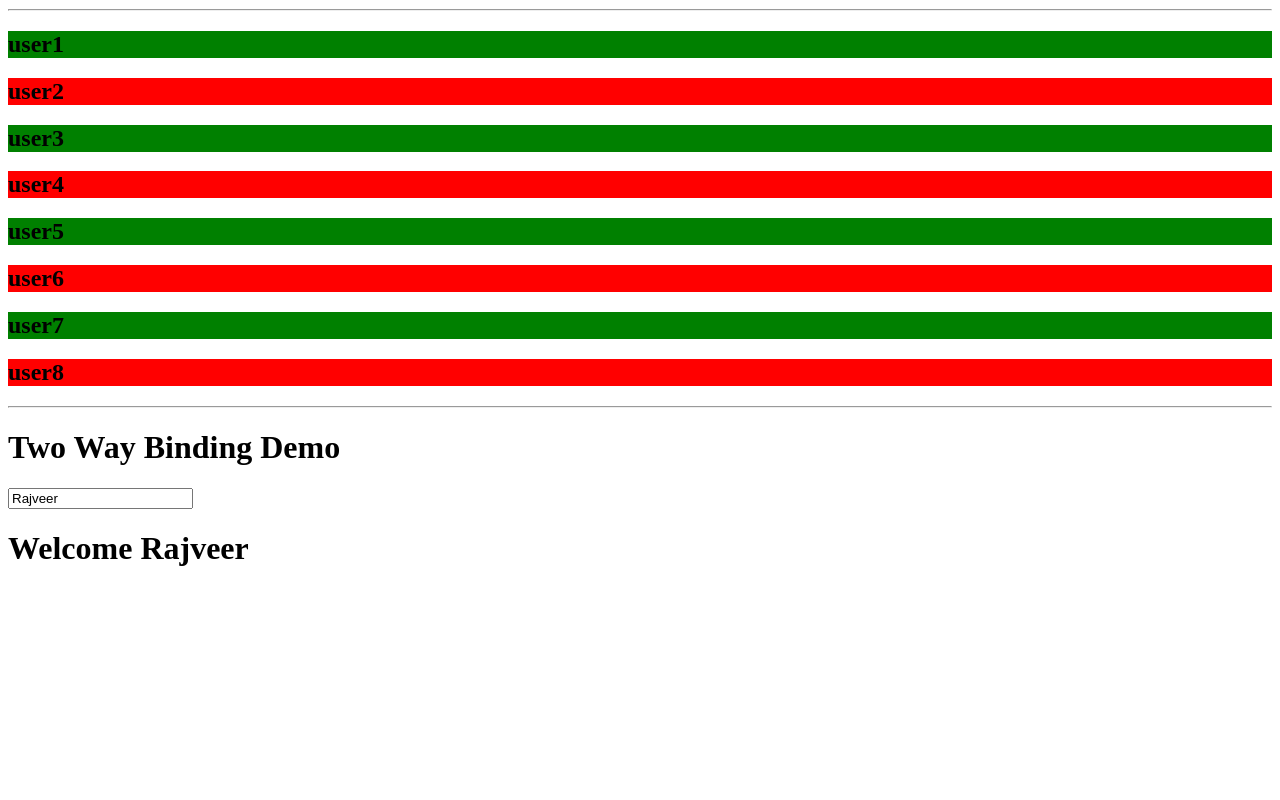
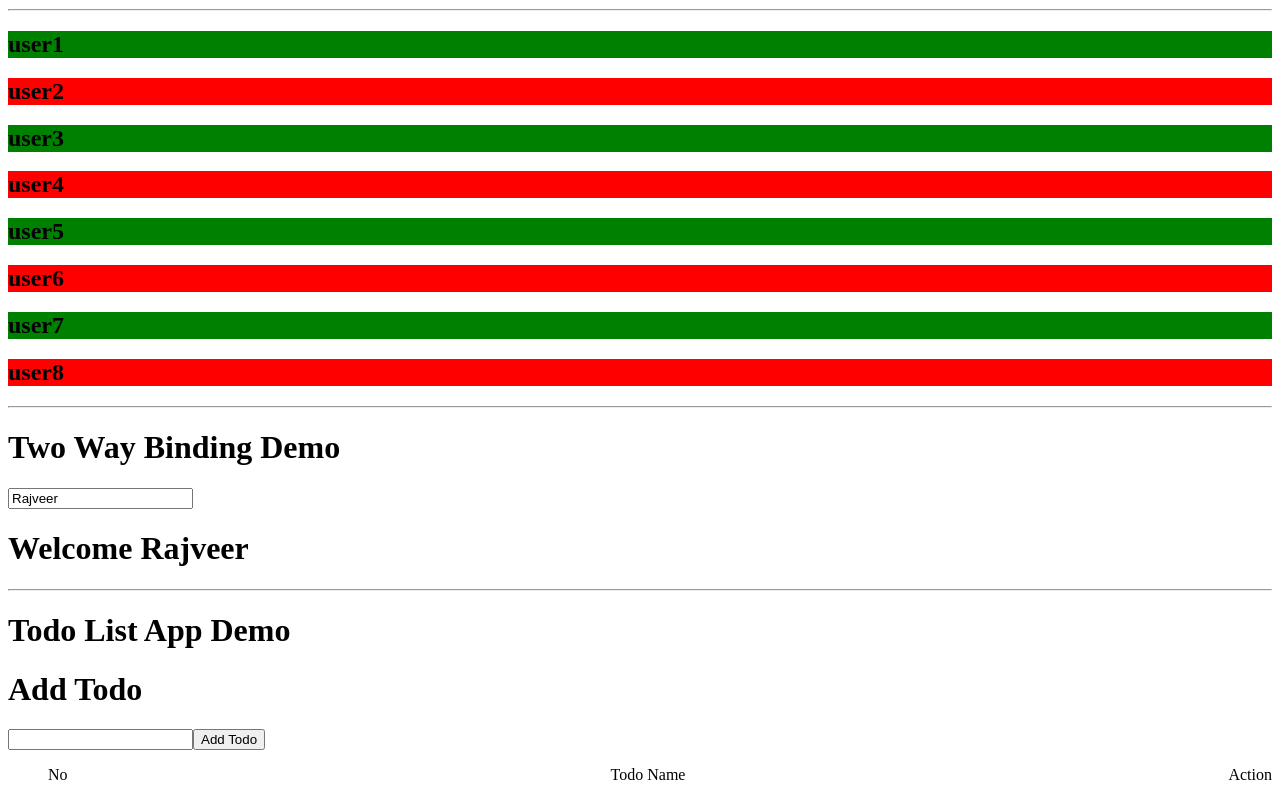
Before and after one commit to Rajveer123/Angular-Project, an Angular app: page / in a window 1280 px wide. Shown: the part 2824-3624 px from the top of the page. Before the commit the page ends 3413 px from the top, so only its background shows below. Built offline with nearby package versions, Linux system fonts and the light colour scheme.

Commit message:
Todo List demo app related code

```diff
--- a/src/app/profile/profile.component.html
+++ b/src/app/profile/profile.component.html
@@ -28,3 +28,20 @@
 <h1>Two Way Binding Demo</h1>
 <input type="text" placeholder="enter user name" [(ngModel)]="name"/>
 <h1>Welcome {{name}}</h1>
+<hr>
+<h1>Todo List App Demo</h1>
+<h1>Add Todo</h1>
+<input type="text" [(ngModel)]="task"/>
+<button (click)="addTask()">Add Todo</button>
+<ul style="display: flex; justify-content: space-between;list-style-type: none;">
+    <li>No</li>
+    <li>Todo Name</li>
+    <li>Action</li>
+</ul>
+@for (todo of todoList; track todo.id) {
+    <ul style="display: flex; justify-content: space-between;list-style-type: none;">
+        <li>{{$index+1}}</li>
+        <li>{{todo.name}}</li>
+        <li><button (click)="deleteTask(todo.id)">Delete Task</button></li>
+    </ul>
+}
--- a/src/app/profile/profile.component.ts
+++ b/src/app/profile/profile.component.ts
@@ -10,4 +10,13 @@ import { FormsModule } from '@angular/forms';
 export class ProfileComponent {
 users = ["user1", "user2", "user3", "user4", "user5", "user6", "user7", "user8"];
 name = "Rajveer";
+task = "";
+todoList:{name:string, id:number}[] = []
+addTask(){
+this.todoList.push({name:this.task, id:this.todoList.length+1});
+this.task = "";
 }
+deleteTask(id:number){
+this.todoList = this.todoList.filter(item => item.id!==id);
+}
+}
```
